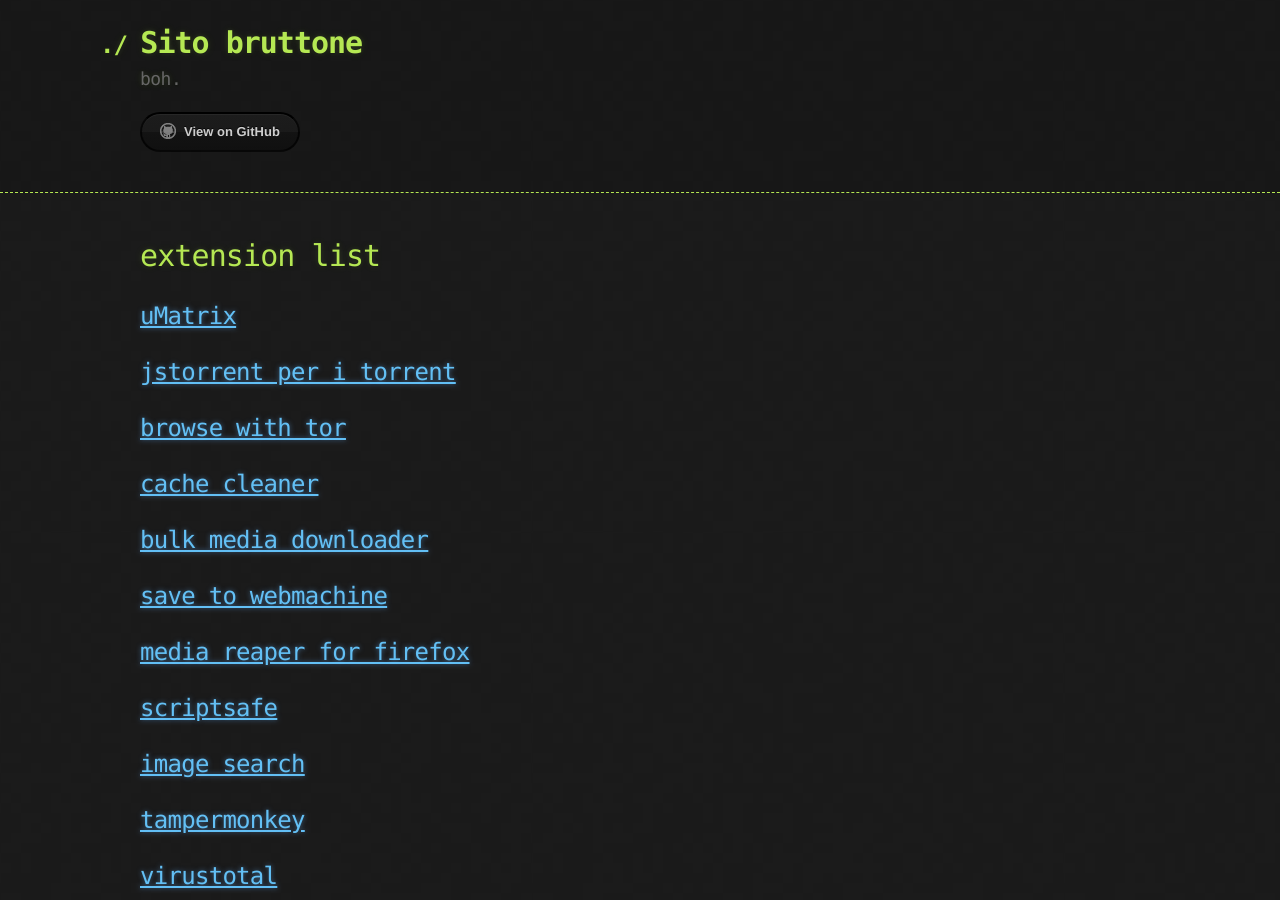
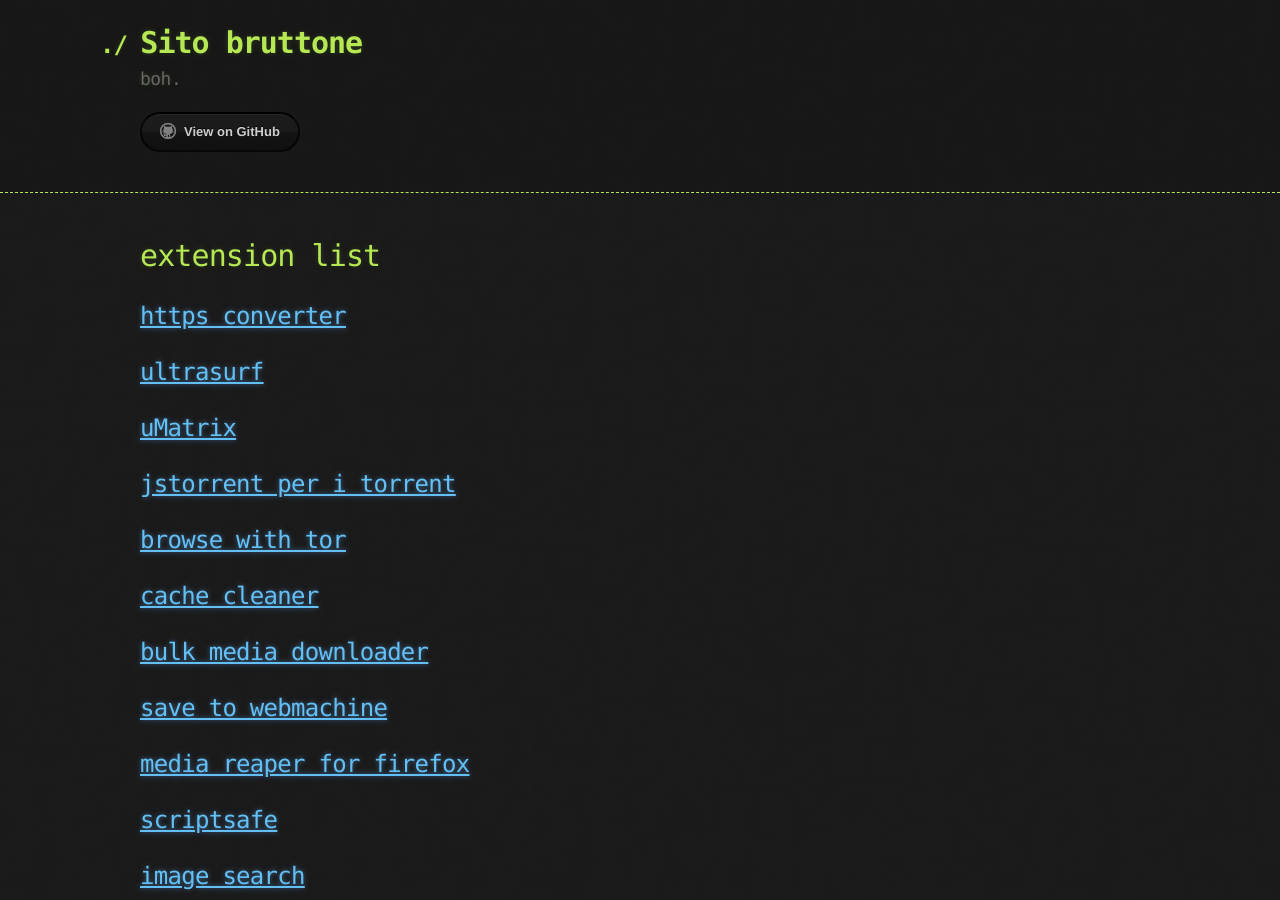
Before and after one commit to Soleeee6272/soleeee6272.github.io, a Jekyll site: the page built from another-page.md, in a window 1280 px wide and 900 px high. Built offline with Jekyll 4.4.1, drawn with Linux system fonts in a browser that asks for light colours; our own code applies the rules of GitHub Pages for plain Markdown files.

Commit message:
Update another-page.md

```diff
--- a/another-page.md
+++ b/another-page.md
@@ -3,6 +3,8 @@ layout: default
 ---
 
 # extension list
+## [https converter](https://chromewebstore.google.com/detail/smart-https/cmleijjdpceldbelpnpkddofmcmcaknm)
+## [ultrasurf](https://chromewebstore.google.com/detail/ultrasurf-security-privac/mjnbclmflcpookeapghfhapeffmpodij)
 ## [uMatrix](https://chromewebstore.google.com/detail/umatrix/ogfcmafjalglgifnmanfmnieipoejdcf)
 ## [jstorrent per i torrent](https://chromewebstore.google.com/detail/jstorrent/anhdpjpojoipgpmfanmedjghaligalgb)
 ## [browse with tor](https://chromewebstore.google.com/detail/onion-browser-button/fockhhgebmfjljjmjhbdgibcmofjbpca)
```
